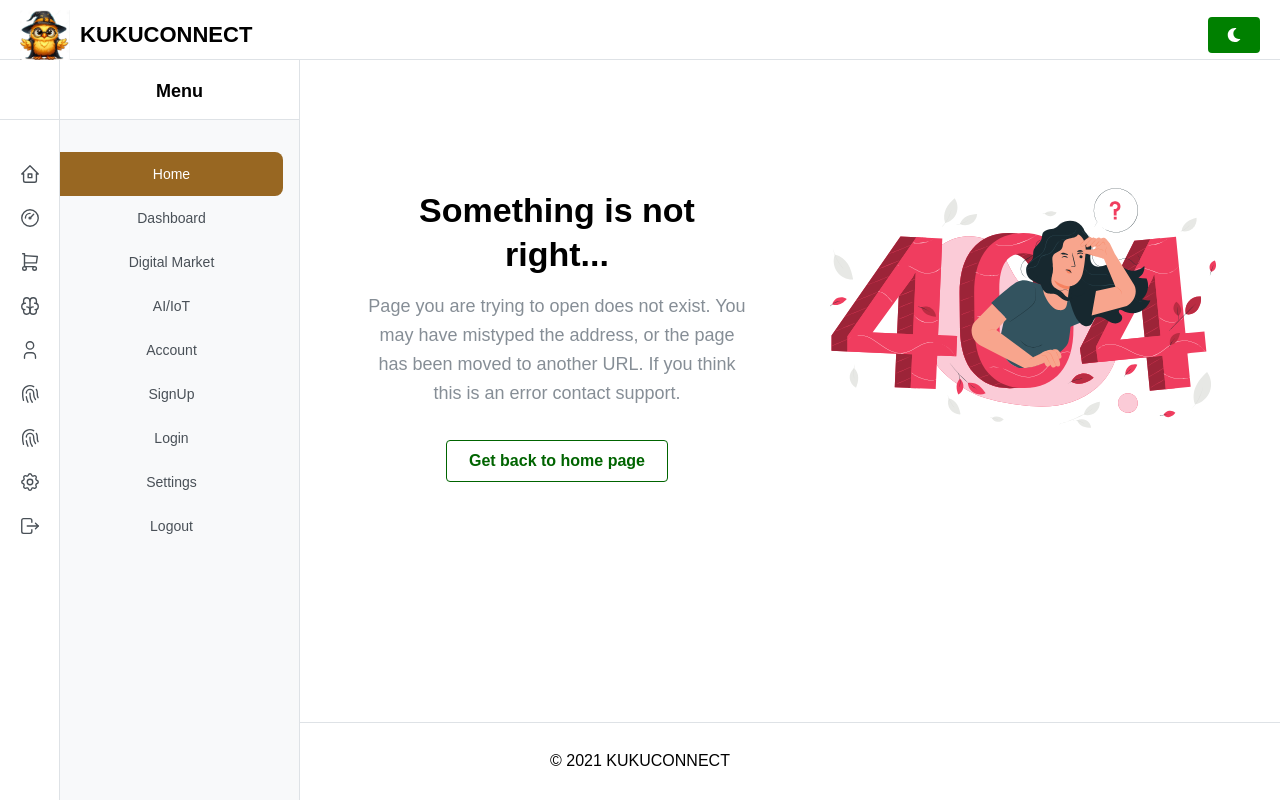
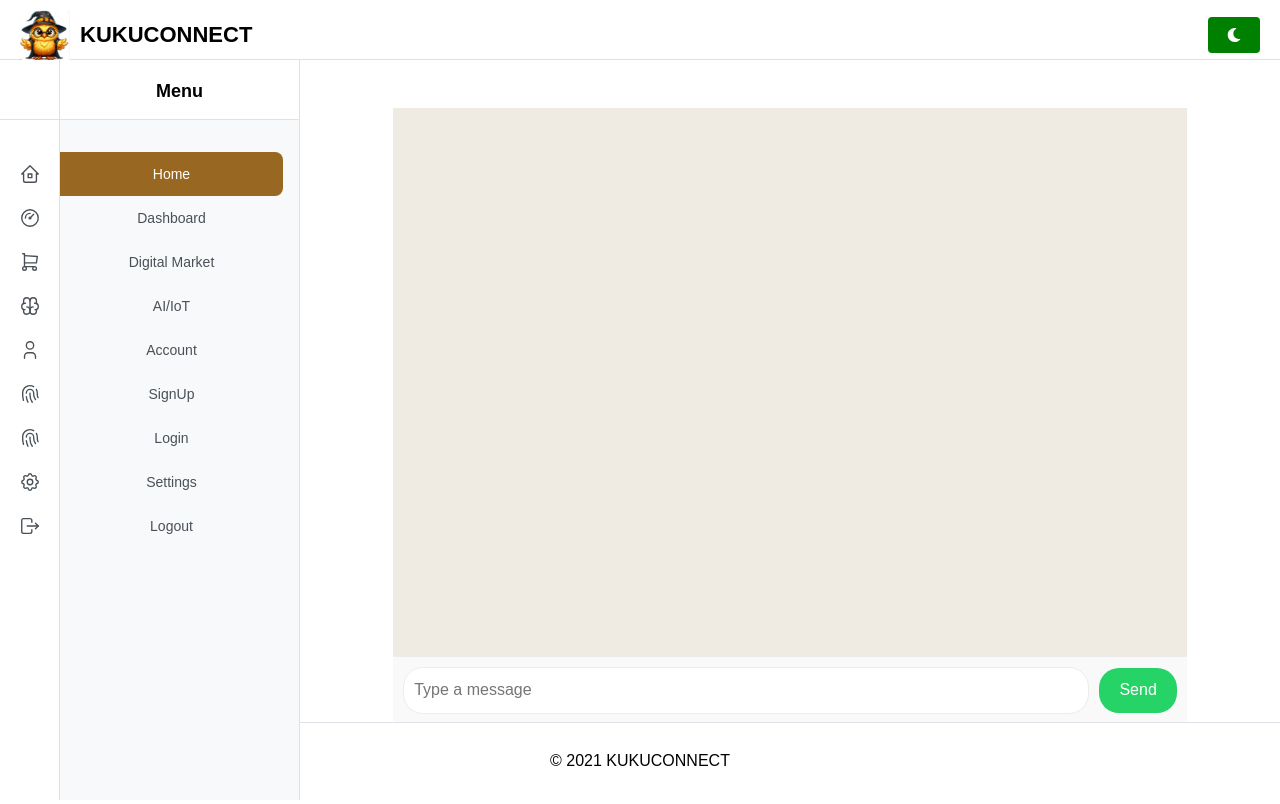
Before and after one commit to Voste126/KUKUCONNECT, a React (Vite) app in the folder frontend/: page /ai-iot in a window 1280 px wide. Shown: the top 804 px of the page. Built offline with nearby package versions, Linux system fonts and the light colour scheme.

Commit message:
FEAT:complete chat UI

```diff
--- a/frontend/package.json
+++ b/frontend/package.json
@@ -32,6 +32,7 @@
     "@tiptap/pm": "^2.10.4",
     "@tiptap/react": "^2.10.4",
     "@tiptap/starter-kit": "^2.10.4",
+    "axios": "^1.7.9",
     "chart.js": "^4.4.7",
     "dayjs": "^1.11.13",
     "embla-carousel-react": "^7.1.0",
--- /dev/null
+++ b/frontend/src/components/Chatbot.css
@@ -0,0 +1,72 @@
+/* Chatbot.css */
+
+
+.chat-container {
+    display: flex;
+    flex-direction: column;
+    justify-content: space-between;
+    background-color: #fff;
+    width: 62vw;  /* Full width */
+    height: 77vh; /* Full height */
+    overflow: hidden;
+}
+
+.messages-container {
+    padding: 10px;
+    overflow-y: auto;
+    flex-grow: 1;
+    background-color: #efeae2;
+}
+
+.message {
+    padding: 10px;
+    margin: 5px 20px;  /* Added margin to separate the messages */
+    border-radius: 8px;
+    max-width: 75%;
+    word-wrap: break-word;
+}
+
+.message.user {
+    align-self: flex-end;
+    background-color: #4E342E; /* Dark brown for user messages */
+    color: #fff; /* White text for contrast */
+    margin-right: 20px; /* Align to the right margin */
+}
+
+.message.bot {
+    align-self: flex-start;
+    background-color: #2E4D2B; /* Dark green for AI messages */
+    color: #fff; /* White text for contrast */
+    margin-left: 20px; /* Align to the left margin */
+}
+
+.input-container {
+    display: flex;
+    align-items: center;
+    padding: 10px;
+    border-top: 1px solid #ececec;
+    background-color: #f9f9f9;
+}
+
+.input-container input {
+    flex-grow: 1;
+    padding: 10px;
+    border: 1px solid #ececec;
+    border-radius: 20px;
+    outline: none;
+}
+
+.input-container button {
+    margin-left: 10px;
+    padding: 10px 20px;
+    border: none;
+    background-color: #25d366; /* WhatsApp green */
+    color: white;
+    border-radius: 20px;
+    cursor: pointer;
+    outline: none;
+}
+
+.input-container button:hover {
+    background-color: #1ebd55;
+}
--- /dev/null
+++ b/frontend/src/components/Chatbot.tsx
@@ -0,0 +1,57 @@
+import React, { useState } from 'react';
+import axios from 'axios';
+import './Chatbot.css';
+
+interface Message {
+    sender: 'user' | 'bot';
+    text: string;
+}
+
+const Chatbot: React.FC = () => {
+    const [messages, setMessages] = useState<Message[]>([]);
+    const [input, setInput] = useState<string>('');
+
+    const sendMessage = async () => {
+        const userMessage: Message = { sender: 'user', text: input };
+        setMessages((prevMessages) => [...prevMessages, userMessage]);
+
+        try {
+            const response = await axios.post<{ response: string }>('http://127.0.0.1:8000/api/chatbot/', {
+                user_input: input
+            }, {
+                headers: {
+                    'Content-Type': 'application/json'
+                }
+            });
+            const botMessage: Message = { sender: 'bot', text: response.data.response };
+            setMessages((prevMessages) => [...prevMessages, userMessage, botMessage]);
+        } catch (error) {
+            console.error('Error sending message:', error);
+        }
+
+        setInput('');
+    };
+
+    return (
+        <div className="chat-container">
+            <div className="messages-container">
+                {messages.map((msg, index) => (
+                    <div key={index} className={`message ${msg.sender}`}>
+                        <p>{msg.text}</p>
+                    </div>
+                ))}
+            </div>
+            <div className="input-container">
+                <input
+                    value={input}
+                    onChange={(e) => setInput(e.target.value)}
+                    onKeyPress={(e) => e.key === 'Enter' && sendMessage()}
+                    placeholder="Type a message"
+                />
+                <button onClick={sendMessage}>Send</button>
+            </div>
+        </div>
+    );
+};
+
+export default Chatbot;
--- a/frontend/src/components/Dashboard.tsx
+++ b/frontend/src/components/Dashboard.tsx
@@ -117,7 +117,7 @@ const Dashboard = () => {
         </Grid>
 
         {/* Product Table */}
-        <Card shadow="sm" p="lg" mt="xl">
+        <Card shadow="sm" p="lg" mt="xl" style={{marginBottom:'8rem'}}>
           <Title order={4}>Manage Products</Title>
           <Table mt="md">
             <thead>
--- a/frontend/src/components/RouterSwitcher.tsx
+++ b/frontend/src/components/RouterSwitcher.tsx
@@ -6,6 +6,7 @@ import SignUpPage from "./SignUpPage";
 import Home from "./HomeButton";
 import ProductList from "../pages/ProductList";
 import Dashboard from "./Dashboard";
+import Chatbot from "./Chatbot";
 const RouterSwithcer = () => {
     return (
         <Routes>
@@ -15,6 +16,7 @@ const RouterSwithcer = () => {
             <Route path="*" element={<NotFoundImage />} />
             <Route path="/digital-market" element={<ProductList />} />
             <Route path="/dashboard" element={<Dashboard />} />
+            <Route path="/ai-iot" element={<Chatbot />} />
         </Routes>
     );
 };
```
Also changed, not shown: 1 other file (tests, documents, lock files or other folders).
